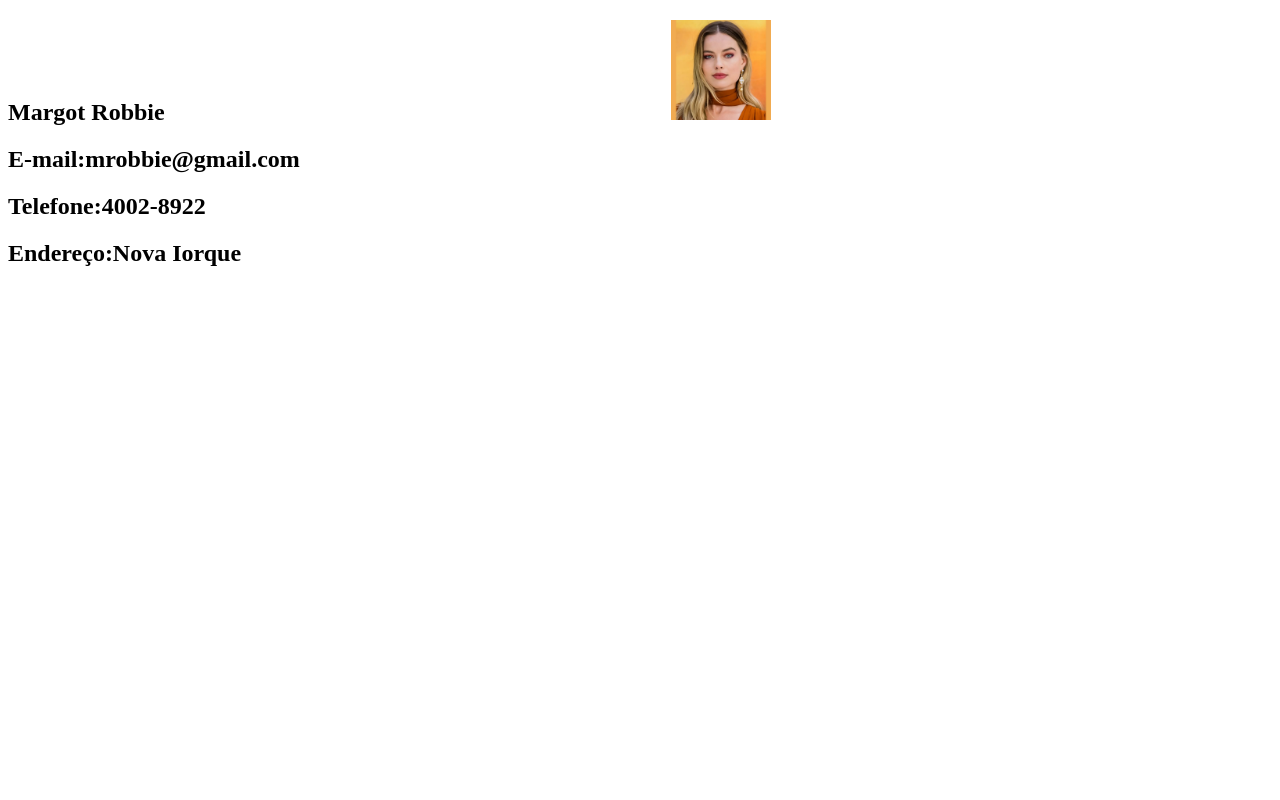
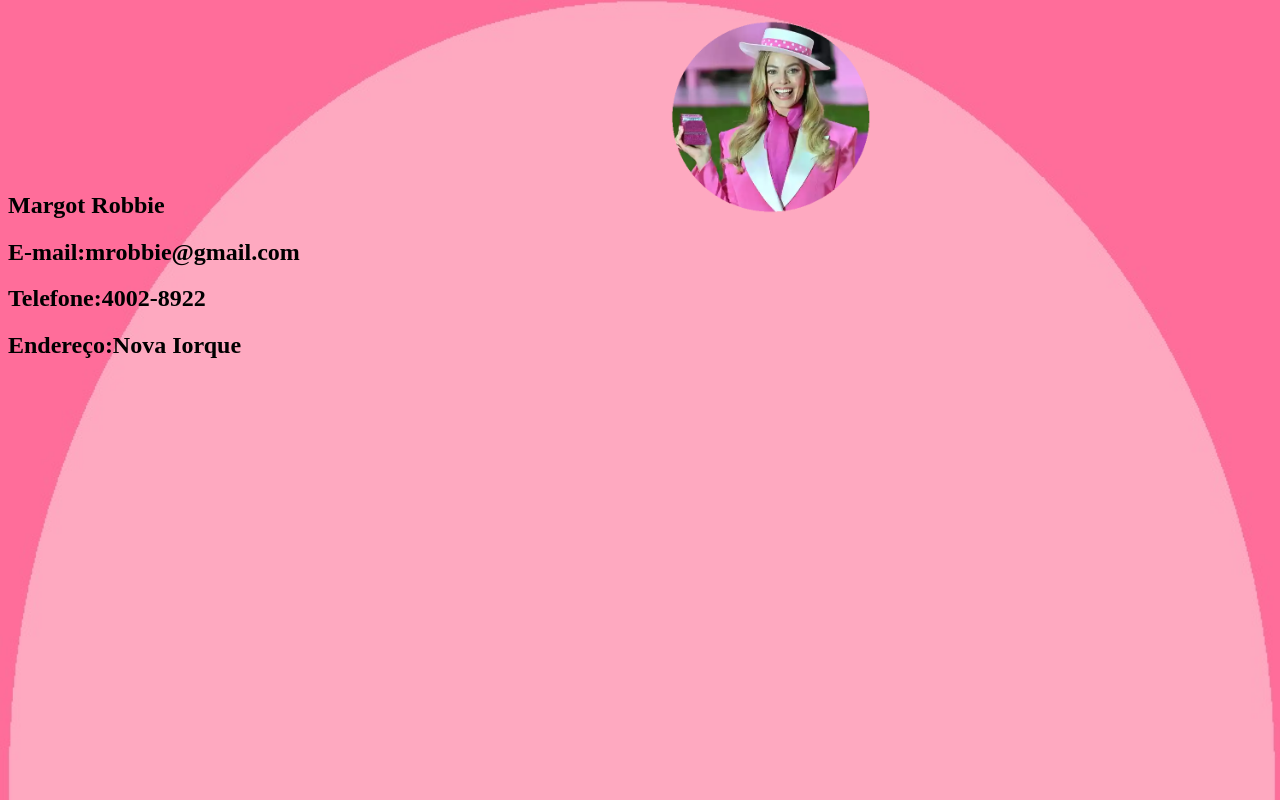
Before and after one commit to Numpodser/Estudos, a plain HTML site: page Estudos/aula9/curriculo.html in a window 1280 px wide. Drawn offline with Linux system fonts and the light colour scheme.

Commit message:
Add files via upload

```diff
--- a/Estudos/aula9/curriculo.html
+++ b/Estudos/aula9/curriculo.html
@@ -10,7 +10,7 @@
 
 <body>
     <nav>
-        <h1>Margot Robbie <img src="margo.webp" alt="Foto da Margot Robbie"></h1>
+        <h1>Margot Robbie <img src="margot-robbie_1_90884.png" alt="Foto da Margot Robbie"></h1>
 
         <h2>E-mail:mrobbie@gmail.com</h2>
         <h2>Telefone:4002-8922</h2>
--- a/Estudos/aula9/estilo.css
+++ b/Estudos/aula9/estilo.css
@@ -1,4 +1,10 @@
 img{
-    width: 100px;
+    width: 200px;
     padding-left: 500px;
 }
+body{
+    background-image:url(fundoDaPag.jpg) ;
+    background-repeat: no-repeat;
+    background-size: cover;
+    background-attachment: fixed;
+}
```
Also changed, not shown: Estudos/aula9/fundoDaPag.jpg (added), Estudos/aula9/margot-robbie_1_90884.png (added).
